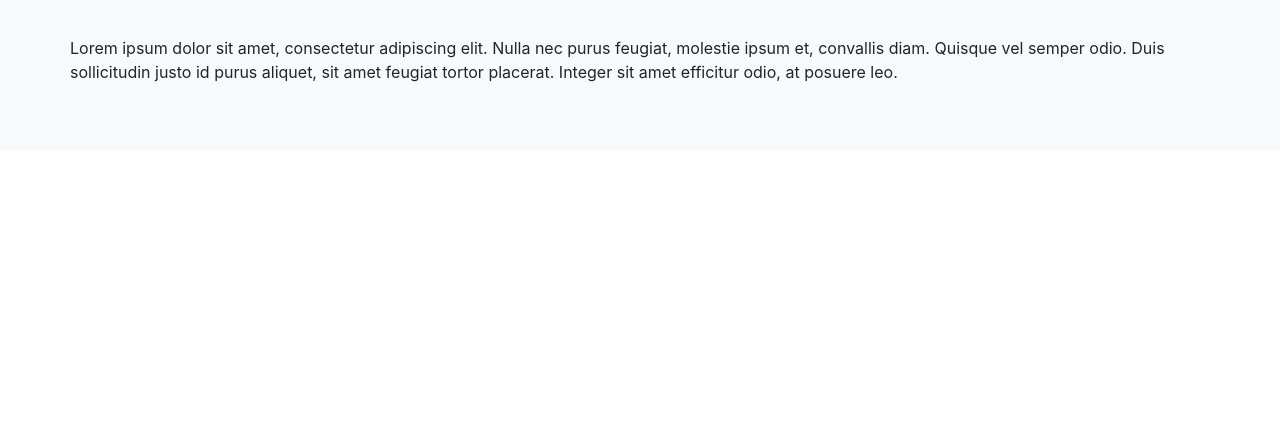
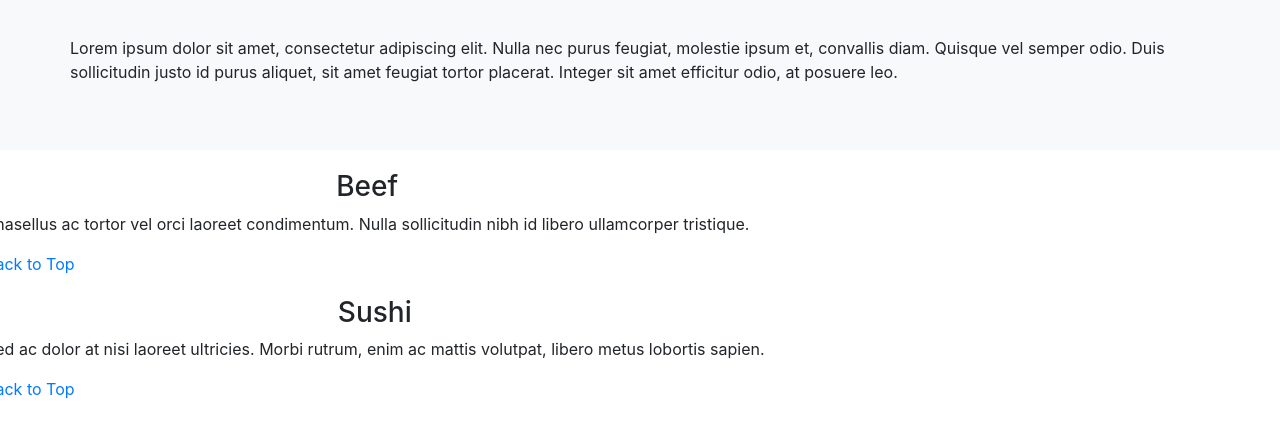
Before and after one commit to MhodinshaMadari/module3-solution, a plain HTML site: page index.html in a window 1280 px wide. Shown: the part 150-588 px from the top of the page. Drawn offline with nearby package versions, Linux system fonts and the light colour scheme.

Commit message:
Update index.html

```diff
--- a/index.html
+++ b/index.html
@@ -58,6 +58,22 @@
             </div>
         </div>
     </section>
+    <section id="beef" class="row menu-section">
+      <div class="col-xs-12">
+        <h3 class="text-center">Beef</h3>
+        <p>Phasellus ac tortor vel orci laoreet condimentum. Nulla sollicitudin nibh id libero ullamcorper tristique.</p>
+        <a href="#top">Back to Top</a>
+      </div>
+    </section>
+
+    <section id="sushi" class="row menu-section">
+      <div class="col-xs-12">
+        <h3 class="text-center">Sushi</h3>
+        <p>Sed ac dolor at nisi laoreet ultricies. Morbi rutrum, enim ac mattis volutpat, libero metus lobortis sapien.</p>
+        <a href="#top">Back to Top</a>
+      </div>
+    </section>
+  </div>
 
     <!-- Bootstrap JS and dependencies (optional) -->
     <!-- jQuery first, then Popper.js, then Bootstrap JS -->
```
